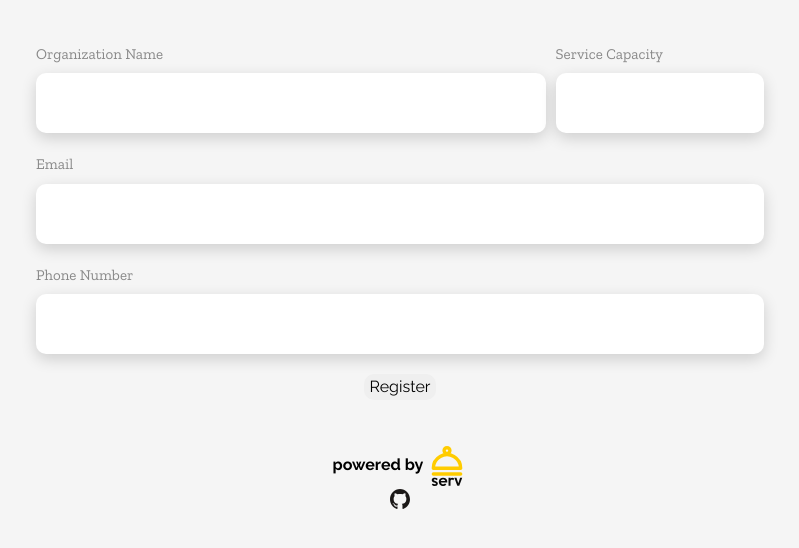
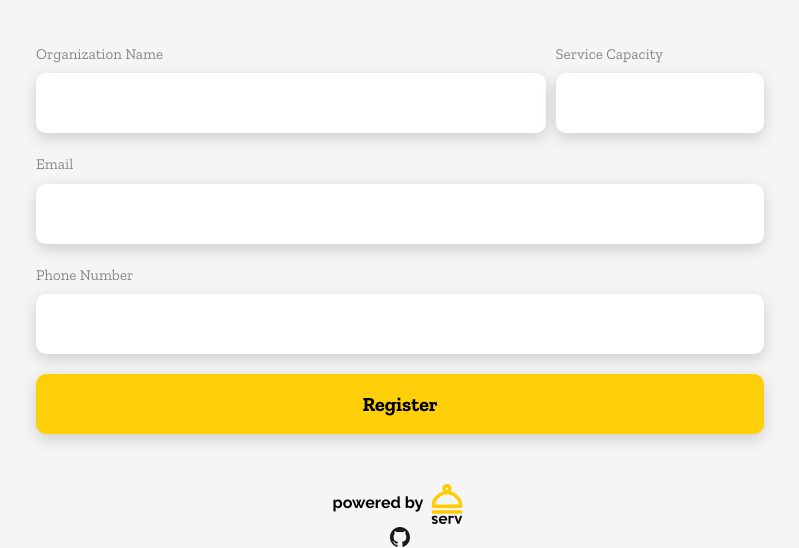
Before and after one commit to FrankWhoee/Serv, a Flask app: page /mSignUp in a window 1280 px wide. Shown: the part 288-836 px from the top of the page, without its empty margins (240-1039 px from the left). Before the commit the page ends 797 px from the top, so only its background shows below. Run offline with Flask 2, Linux system fonts and the light colour scheme; data that the repository does not hold is empty; some libraries are stand-ins or nearby versions.

Commit message:
restyled merchant landing page

```diff
--- a/templates/merchantSignUp.html
+++ b/templates/merchantSignUp.html
@@ -26,7 +26,7 @@
             {{ form.phone_number.label }}
             {{ form.phone_number}}
         </div>
-        <p>{{ form.submit() }}</p>
+        <div class="form-wrapper">{{ form.submit(class_="form-button")}}</div>
     </form>
 </div>
 {% endblock %}
```
